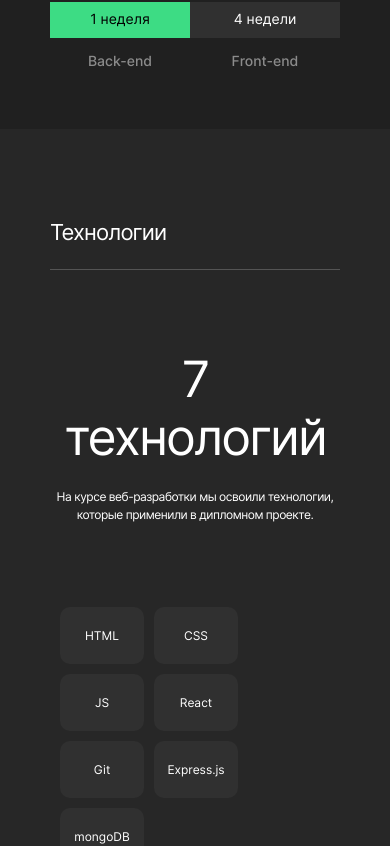
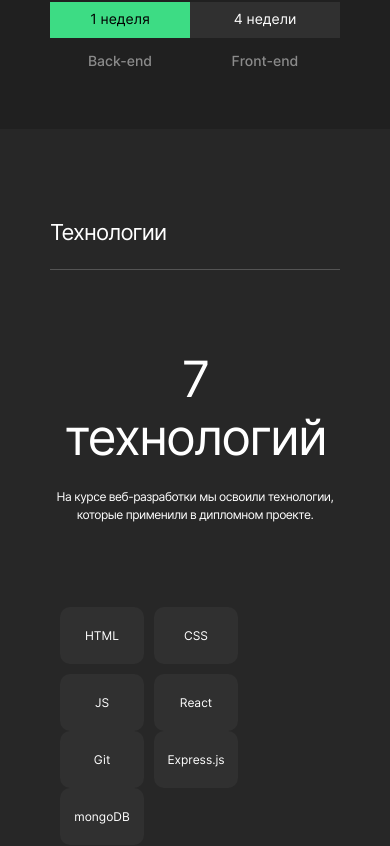
Before and after one commit to emalofeev/movies-explorer-frontend, a React (Create React App) app: page / in a window 390 px wide. Shown: the part 1384-2230 px from the top of the page. Built offline with nearby package versions, Linux system fonts and the light colour scheme.

Commit message:
dev: add anchor

```diff
--- a/src/components/AboutMe/AboutMe.js
+++ b/src/components/AboutMe/AboutMe.js
@@ -4,7 +4,7 @@ import photo from '../../images/photo.png';
 
 function AboutMe() {
   return (
-    <section className='aboutme'>
+    <section className='aboutme' id='aboutme'>
       <h2 className='aboutme__title'>Студент</h2>
       <div className='aboutme__container'>
         <div className='aboutme__container-text'>
--- a/src/components/AboutProject/AboutProject.css
+++ b/src/components/AboutProject/AboutProject.css
@@ -123,7 +123,7 @@
   .aboutproject {
     margin: 70px 18px;
     max-width: 284px;
-    height: 641px;
+    height: 502px;
   }
 
   .aboutproject__info {
--- a/src/components/AboutProject/AboutProject.js
+++ b/src/components/AboutProject/AboutProject.js
@@ -2,7 +2,7 @@ import './AboutProject.css';
 
 function AboutProject() {
   return (
-    <section className='aboutproject'>
+    <section className='aboutproject' id='aboutproject'>
       <h2 className='aboutproject__title'>О проекте</h2>
       <div className='aboutproject__info'>
         <div className='aboutproject__info-stage'>
--- a/src/components/App/App.js
+++ b/src/components/App/App.js
@@ -2,12 +2,14 @@ import React from 'react';
 import { Routes, Route } from 'react-router-dom';
 import './App.css';
 import Main from "../Main/Main";
+import Movies from '../Movies/Movies';
 
 function App() {
   return (
     <>
     <Routes>
       <Route path='/' element={<Main />} />
+      <Route path='/api/movies' element={<Movies />} />
     </Routes>
     </>
   );
--- a/src/components/Movies/Movies.js
+++ b/src/components/Movies/Movies.js
@@ -0,0 +1,17 @@
+import React from 'react';
+import './Movies.css';
+import Header from '../Header/Header';
+import Footer from '../Footer/Footer';
+
+function Movies() {
+  return (
+    <>
+      <Header />
+      <main className='main'>
+      </main>
+      <Footer />
+    </>
+  );
+}
+
+export default Movies;
--- a/src/components/NavTab/NavTab.js
+++ b/src/components/NavTab/NavTab.js
@@ -1,18 +1,17 @@
 import './NavTab.css';
-import { Link } from 'react-router-dom';
 
 function NavTab() {
   return (
     <div className='navtab'>
-      <Link to='/api/signin' className='navtab__link'>
+      <a href="#aboutproject" className='navtab__link'>
         <p className='navtab__link-text'>О проекте</p>
-      </Link>
-      <Link to='/api/signin' className='navtab__link'>
+      </a>
+      <a href="#techs" className='navtab__link'>
         <p className='navtab__link-text'>Технологии</p>
-      </Link>
-      <Link to='/api/signin' className='navtab__link'>
+      </a>
+      <a href="#aboutme" className='navtab__link'>
         <p className='navtab__link-text'>Студент</p>
-      </Link>
+      </a>
     </div>
   );
 }
--- a/src/components/Techs/Techs.css
+++ b/src/components/Techs/Techs.css
@@ -1,6 +1,6 @@
 .techs {
   background-color: #272727;
-  padding: 100px 70px;
+  padding: 100px 70px 90px 70px;
 }
 
 .techs__title {
@@ -45,8 +45,8 @@
 .techs__info-lists {
   display: grid;
   grid-template-columns: repeat(auto-fill, 100px);
-  grid-template-rows: repeat(4, 70px);
-  margin: 100px 210px 100px 225px;
+  grid-template-rows: repeat(auto-fill, 70px);
+  margin: 100px 210px 0 225px;
   padding: 0;
 }
 
@@ -70,7 +70,7 @@
 
 @media screen and (max-width: 768px) {
   .techs {
-    padding: 90px 50px;
+    padding: 90px 50px 80px 50px;
   }
 
   .techs__info-title {
@@ -84,8 +84,8 @@
 
   .techs__info-lists {
     grid-template-columns: repeat(auto-fill, 94px);
-    grid-template-rows: repeat(4, 67px);
-    margin: 83px 0px 90px 10px;
+    grid-template-rows: repeat(auto-fill, 67px);
+    margin: 83px 0px 0px 10px;
   }
 
   .techs-info__list {
@@ -125,7 +125,8 @@
   }
 
   .techs__info-lists {
-    margin: 50px 0px 70px 53px;
+    margin: 50px 0px -10px 53px;
+    grid-template-rows: repeat(4, 67px);
   }
 
   .techs-info__list {
--- a/src/components/Techs/Techs.js
+++ b/src/components/Techs/Techs.js
@@ -2,7 +2,7 @@ import './Techs.css';
 
 function Techs() {
   return (
-    <section className='techs'>
+    <section className='techs' id='techs'>
       <h2 className='techs__title'>Технологии</h2>
       <div className='techs__info'>
         <div className='techs__info-container'>
```
